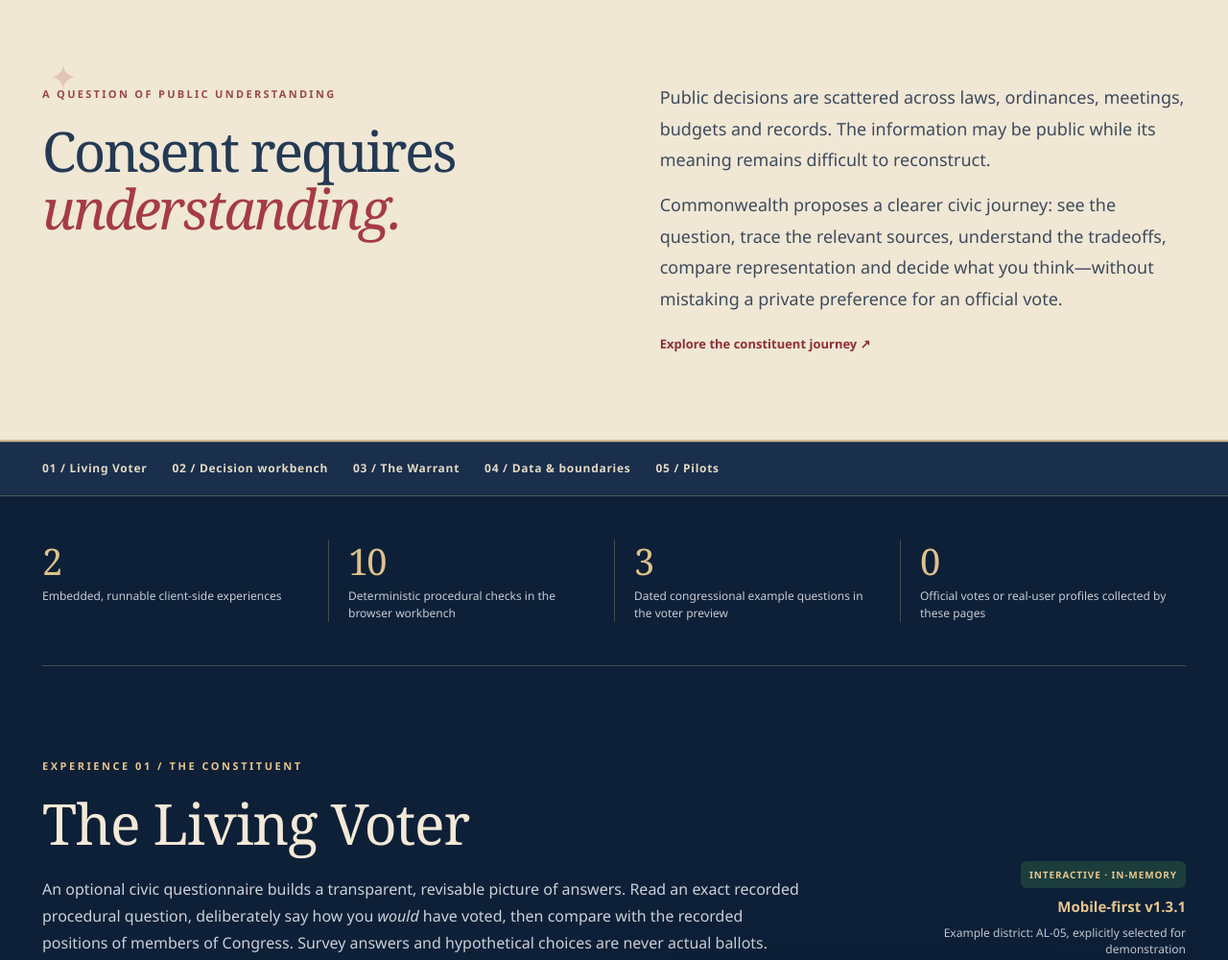
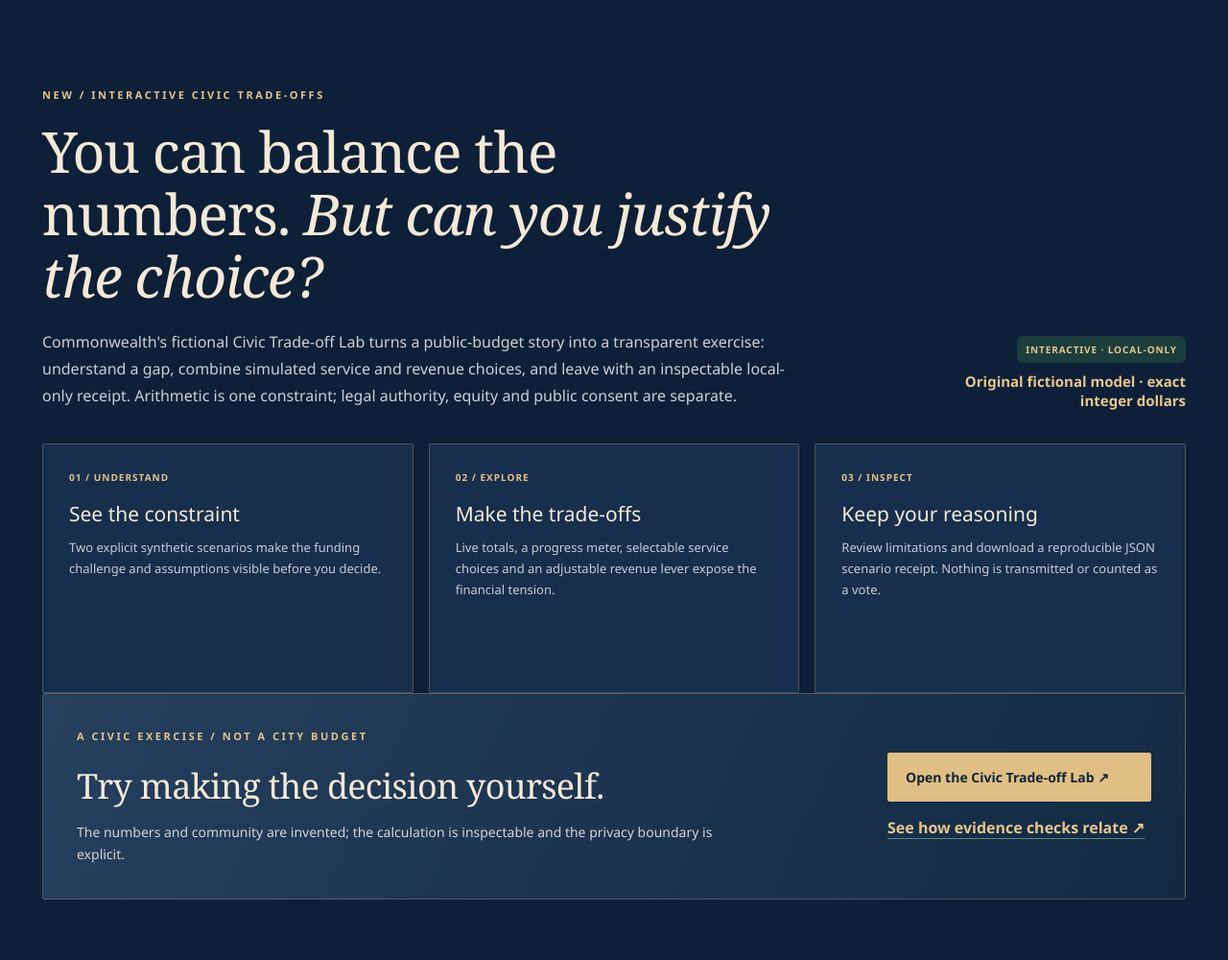
Before and after one commit to d3lefts/commonwealth, a plain HTML site: page site/index.html in a window 1280 px wide. Shown: the part 1700-2700 px from the top of the page at 96% size. Drawn offline with Linux system fonts and the light colour scheme.

Commit message:
feat(home): surface interactive civic trade-off journey

```diff
--- a/site/index.html
+++ b/site/index.html
@@ -23,7 +23,7 @@
 <header class="header"><div class="wrap header-inner">
 <a href="./" class="brand cw-brand" aria-label="Commonwealth civic technology homepage"><span class="cw-brand-mark" aria-hidden="true">✦</span><span class="brand-copy">COMMONWEALTH <span>A MORE INFORMED REPUBLIC</span></span></a>
 <button type="button" class="menu-toggle" id="menu-button" aria-expanded="false" aria-controls="site-nav" aria-label="Toggle navigation">MENU +</button>
-<nav class="nav" id="site-nav" aria-label="Commonwealth navigation"><a href="#living-voter">Living Voter</a><a href="#legislative-workbench">Decision workbench</a><a href="commonwealth-warrant.html">The Warrant</a><a class="nav-call" href="commonwealth-intelligence.html#discover">Explore the demo ↗</a></nav>
+<nav class="nav" id="site-nav" aria-label="Commonwealth navigation"><a href="#living-voter">Living Voter</a><a href="#legislative-workbench">Decision workbench</a><a href="civic-tradeoffs.html">Trade-off lab</a><a href="commonwealth-warrant.html">The Warrant</a><a class="nav-call" href="commonwealth-intelligence.html#discover">Explore the demo ↗</a></nav>
 </div></header>
 <main id="main">
 <section class="cw-hero wrap" aria-labelledby="cw-title">
@@ -60,13 +60,22 @@
   </ol>
   <p class="cw-guided-entry-note">Fictional scenario. No official ballot, real-user profile, or legal certification. Your answer is not saved.</p>
 </section>
+<section class="cw-section wrap" id="civic-tradeoffs" aria-labelledby="civic-tradeoffs-heading">
+<div class="cw-section-title"><div><p class="cw-eyebrow">NEW / INTERACTIVE CIVIC TRADE-OFFS</p><h2 id="civic-tradeoffs-heading">You can balance the numbers. <em>But can you justify the choice?</em></h2><p>Commonwealth's fictional Civic Trade-off Lab turns a public-budget story into a transparent exercise: understand a gap, combine simulated service and revenue choices, and leave with an inspectable local-only receipt. Arithmetic is one constraint; legal authority, equity and public consent are separate.</p></div><div class="cw-meta"><span class="cw-stage">INTERACTIVE · LOCAL-ONLY</span><strong>Original fictional model · exact integer dollars</strong></div></div>
+<div class="cw-feature-grid">
+<article><div class="cw-flag">01 / UNDERSTAND</div><h3>See the constraint</h3><p>Two explicit synthetic scenarios make the funding challenge and assumptions visible before you decide.</p></article>
+<article><div class="cw-flag">02 / EXPLORE</div><h3>Make the trade-offs</h3><p>Live totals, a progress meter, selectable service choices and an adjustable revenue lever expose the financial tension.</p></article>
+<article><div class="cw-flag">03 / INSPECT</div><h3>Keep your reasoning</h3><p>Review limitations and download a reproducible JSON scenario receipt. Nothing is transmitted or counted as a vote.</p></article>
+</div>
+<div class="cw-final"><div><p class="cw-eyebrow">A CIVIC EXERCISE / NOT A CITY BUDGET</p><h3>Try making the decision yourself.</h3><p>The numbers and community are invented; the calculation is inspectable and the privacy boundary is explicit.</p></div><div class="cw-final-links"><a class="cw-button" href="civic-tradeoffs.html">Open the Civic Trade-off Lab ↗</a><a class="cw-text-link" href="commonwealth-warrant.html">See how evidence checks relate ↗</a></div></div>
+</section>
 <section class="cw-declaration" aria-labelledby="cw-declaration-title">
   <div class="wrap cw-declaration-inner">
     <div><span class="cw-declaration-overline">A QUESTION OF PUBLIC UNDERSTANDING</span><h2 id="cw-declaration-title">Consent requires <em>understanding.</em></h2></div>
     <div><p>Public decisions are scattered across laws, ordinances, meetings, budgets and records. The information may be public while its meaning remains difficult to reconstruct.</p><p>Commonwealth proposes a clearer civic journey: see the question, trace the relevant sources, understand the tradeoffs, compare representation and decide what you think—without mistaking a private preference for an official vote.</p><a href="#living-voter">Explore the constituent journey ↗</a></div>
   </div>
 </section>
-<div class="cw-index-wrap"><nav class="cw-index wrap" aria-label="Demo sections"><a href="#living-voter">01 / Living Voter</a><a href="#legislative-workbench">02 / Decision workbench</a><a href="commonwealth-warrant.html">03 / The Warrant</a><a href="#historical-intelligence">04 / Data &amp; boundaries</a><a href="#pilot-roadmap">05 / Pilots</a></nav></div>
+<div class="cw-index-wrap"><nav class="cw-index wrap" aria-label="Demo sections"><a href="#living-voter">01 / Living Voter</a><a href="#legislative-workbench">02 / Decision workbench</a><a href="civic-tradeoffs.html">03 / Trade-off lab</a><a href="commonwealth-warrant.html">04 / The Warrant</a><a href="#historical-intelligence">05 / Data &amp; boundaries</a><a href="#pilot-roadmap">06 / Pilots</a></nav></div>
 <section class="cw-intro wrap" aria-label="What the demo actually includes">
 <div><strong>2</strong><span>Embedded, runnable client-side experiences</span></div><div><strong>10</strong><span>Deterministic procedural checks in the browser workbench</span></div><div><strong>3</strong><span>Dated congressional example questions in the voter preview</span></div><div><strong>0</strong><span>Official votes or real-user profiles collected by these pages</span></div>
 </section>
```
